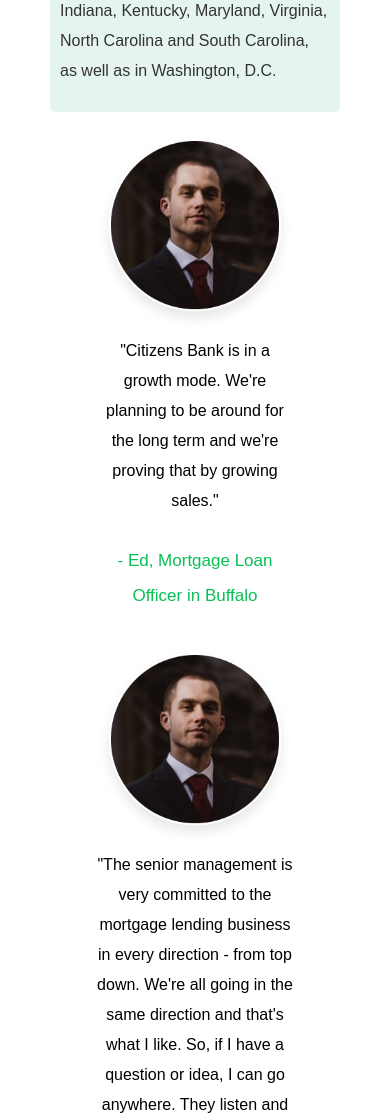
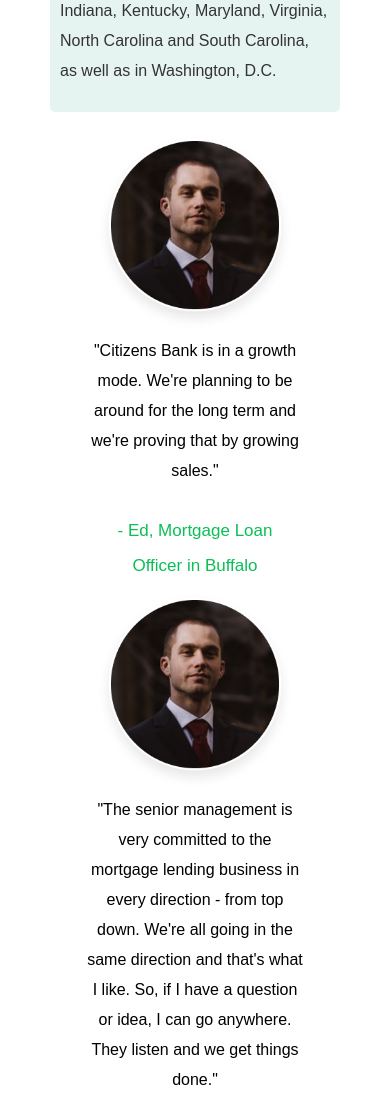
Before and after one commit to push57/Radancy-Test, a plain HTML site: page index.html in a window 390 px wide. Shown: the part 2580-3693 px from the top of the page. Drawn offline with Linux system fonts and the light colour scheme.

Commit message:
Update media.css

```diff
--- a/assets/css/media.css
+++ b/assets/css/media.css
@@ -43,13 +43,17 @@
     padding-bottom:0px;
   }
   .citi-content{
-    border:none;
+    border: none;
   }
   .Home-Loans-header{
     font-size: 20px;
   }
   .wk-mobile-12 {
     width: 100%;
+    margin-top: 0px;
+    margin-right: 0px;
+    margin-bottom: 0px;
+    margin-left: 0px;
   }
   .container-citi hr {
     border-bottom: 2px solid #007c3e;
```
